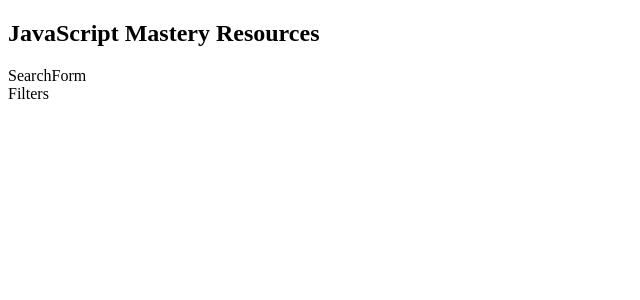
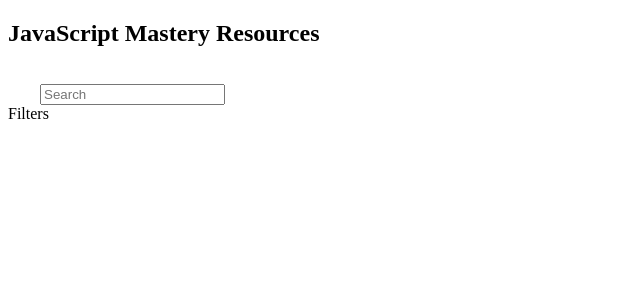
Before and after one commit to ShivammChauhann/jsm_resources_next14, a Next.js app: page / in a window 1280 px wide. Shown: the top 300 px of the page, without its empty margins (0-640 px from the left). Built offline with nearby package versions, Linux system fonts and the light colour scheme.

Commit message:
search form

```diff
--- a/app/(root)/(home)/page.tsx
+++ b/app/(root)/(home)/page.tsx
@@ -1,3 +1,4 @@
+import Filters from "@/components/Filters";
 import SearchForm from "@/components/SearchForm";
 
 const Page = () => {
@@ -11,7 +12,8 @@
         </div>
         <SearchForm />
       </section>
-      Filters
+
+      <Filters />
     </main>
   );
 };
--- /dev/null
+++ b/components/Filters.tsx
@@ -0,0 +1,7 @@
+import React from "react";
+
+const Filters = () => {
+  return <div>Filters</div>;
+};
+
+export default Filters;
--- a/components/SearchForm.tsx
+++ b/components/SearchForm.tsx
@@ -1,7 +1,33 @@
-import React from "react";
+"use client";
+
+import Image from "next/image";
+import { useState } from "react";
+
+import { Input } from "@/components/ui/input";
 
 const SearchForm = () => {
-  return <div>SearchForm</div>;
+  const [search, setSearch] = useState("");
+
+  return (
+    <form className="flex-center mx-auto mt-10 w-full sm:-mt-10 sm:px-5">
+      <label className="flex-center relative w-full max-w-3xl">
+        <Image
+          src="/magnifying-glass.svg"
+          className="absolute left-8"
+          width={32}
+          height={32}
+          alt="Search icon"
+        />
+        <Input
+          className="base-regular h-fit border-0 bg-black-400 py-6 pl-20 pr-8 text-white-800 !ring-0 !ring-offset-0 placeholder:text-white-800"
+          type="text"
+          placeholder="Search"
+          value={search}
+          onChange={(e) => setSearch(e.target.value)}
+        />
+      </label>
+    </form>
+  );
 };
 
 export default SearchForm;
--- /dev/null
+++ b/components/ui/input.tsx
@@ -0,0 +1,25 @@
+import * as React from "react"
+
+import { cn } from "@/lib/utils"
+
+export interface InputProps
+  extends React.InputHTMLAttributes<HTMLInputElement> {}
+
+const Input = React.forwardRef<HTMLInputElement, InputProps>(
+  ({ className, type, ...props }, ref) => {
+    return (
+      <input
+        type={type}
+        className={cn(
+          "flex h-10 w-full rounded-md border border-input bg-background px-3 py-2 text-sm ring-offset-background file:border-0 file:bg-transparent file:text-sm file:font-medium placeholder:text-muted-foreground focus-visible:outline-none focus-visible:ring-2 focus-visible:ring-ring focus-visible:ring-offset-2 disabled:cursor-not-allowed disabled:opacity-50",
+          className
+        )}
+        ref={ref}
+        {...props}
+      />
+    )
+  }
+)
+Input.displayName = "Input"
+
+export { Input }
```
